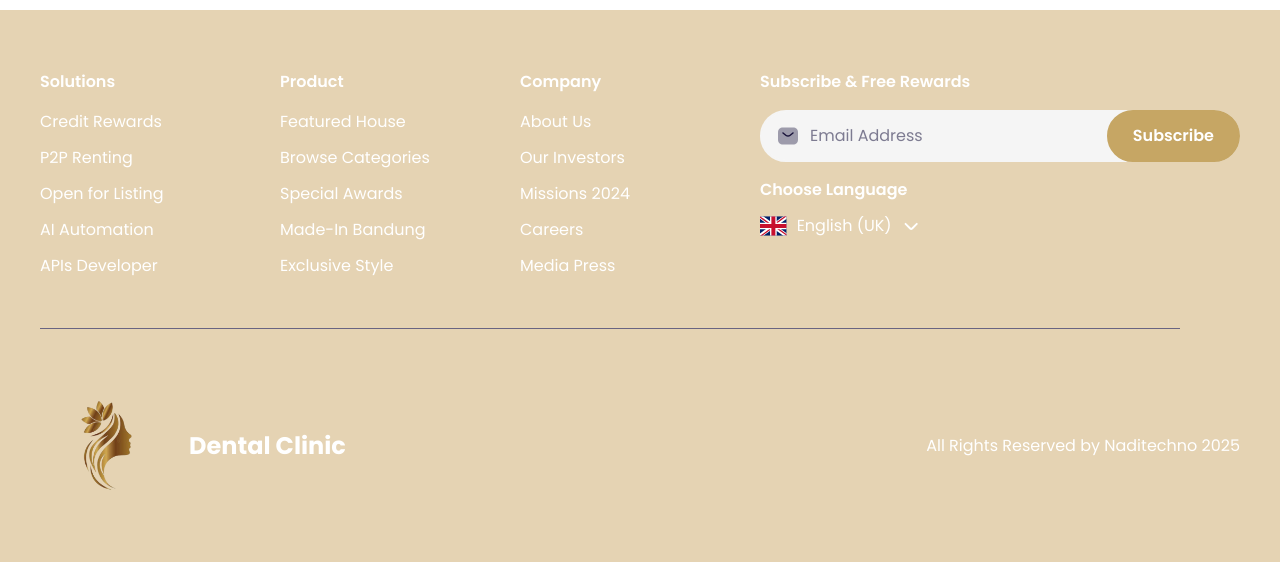
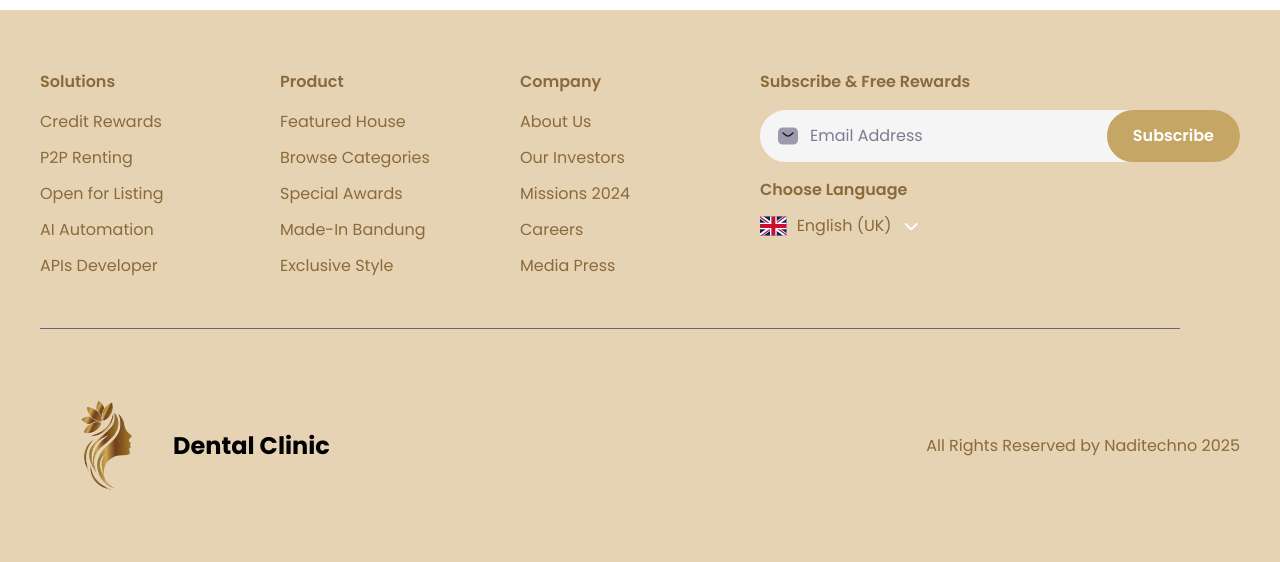
Before and after one commit to naditechno/beauty-clinic, a Next.js app: page / in a window 1280 px wide. Shown: the part 3593-4155 px from the top of the page. Built offline with nearby package versions, Linux system fonts and the light colour scheme; no server answers.

Commit message:
adjust: color at footer

```diff
--- a/src/components/molecules/footer/index.tsx
+++ b/src/components/molecules/footer/index.tsx
@@ -15,7 +15,7 @@ function Footer() {
           <Menu title="Product" data={DataMenu.data.product} />
           <Menu title="Company" data={DataMenu.data.company} />
           <div className="col-span-2 text-white space-y-4">
-            <span className="font-semibold leading-6 text-sm md:text-base">
+            <span className="font-semibold leading-6 text-primary-dark text-sm md:text-base">
               Subscribe & Free Rewards
             </span>
             <div className="relative mt-3">
@@ -35,7 +35,7 @@ function Footer() {
               </Button>
             </div>
             <div className="mt-[30px] space-y-3">
-              <span className="font-semibold leading-6 text-sm md:text-base">
+              <span className="font-semibold leading-6 text-primary-dark text-sm md:text-base">
                 Choose Language
               </span>
               <div className="flex items-center space-x-2.5">
@@ -46,7 +46,7 @@ function Footer() {
                   width={0}
                   className="w-[26.67px] h-5"
                 />
-                <span className="leading-6 text-sm md:text-base">
+                <span className="leading-6 text-primary-dark text-sm md:text-base">
                   English (UK)
                 </span>
                 <Image
@@ -62,18 +62,11 @@ function Footer() {
         </div>
         <Separator className="my-[50px] bg-separator-foreground" />
         <div className="flex flex-col items-center text-center md:flex-row md:justify-between">
-          <div className="flex items-center space-x-4">
-            <Image
-              src="/logo-beauty.png"
-              alt="logo"
-              height={36}
-              width={133}
-            />
-            <h1 className="font-bold text-white text-lg md:text-2xl">
-              Dental Clinic
-            </h1>
+          <div className="flex items-center">
+            <Image src="/logo-beauty.png" alt="logo" height={36} width={133} />
+            <h1 className="font-bold text-lg md:text-2xl">Dental Clinic</h1>
           </div>
-          <span className="leading-6 lg:text-right text-white text-sm md:text-base">
+          <span className="leading-6 lg:text-right text-primary-dark text-sm md:text-base">
             All Rights Reserved by Naditechno 2025
           </span>
         </div>
--- a/src/components/molecules/footer/menu.tsx
+++ b/src/components/molecules/footer/menu.tsx
@@ -13,7 +13,7 @@ function Menu({
   data: FooterProps[]
 }) {
   return (
-    <div className="text-white space-y-3 md:space-y-4">
+    <div className="text-primary-dark space-y-3 md:space-y-4">
       <span className="font-semibold leading-6 text-sm md:text-base">
         {title}
       </span>
```
